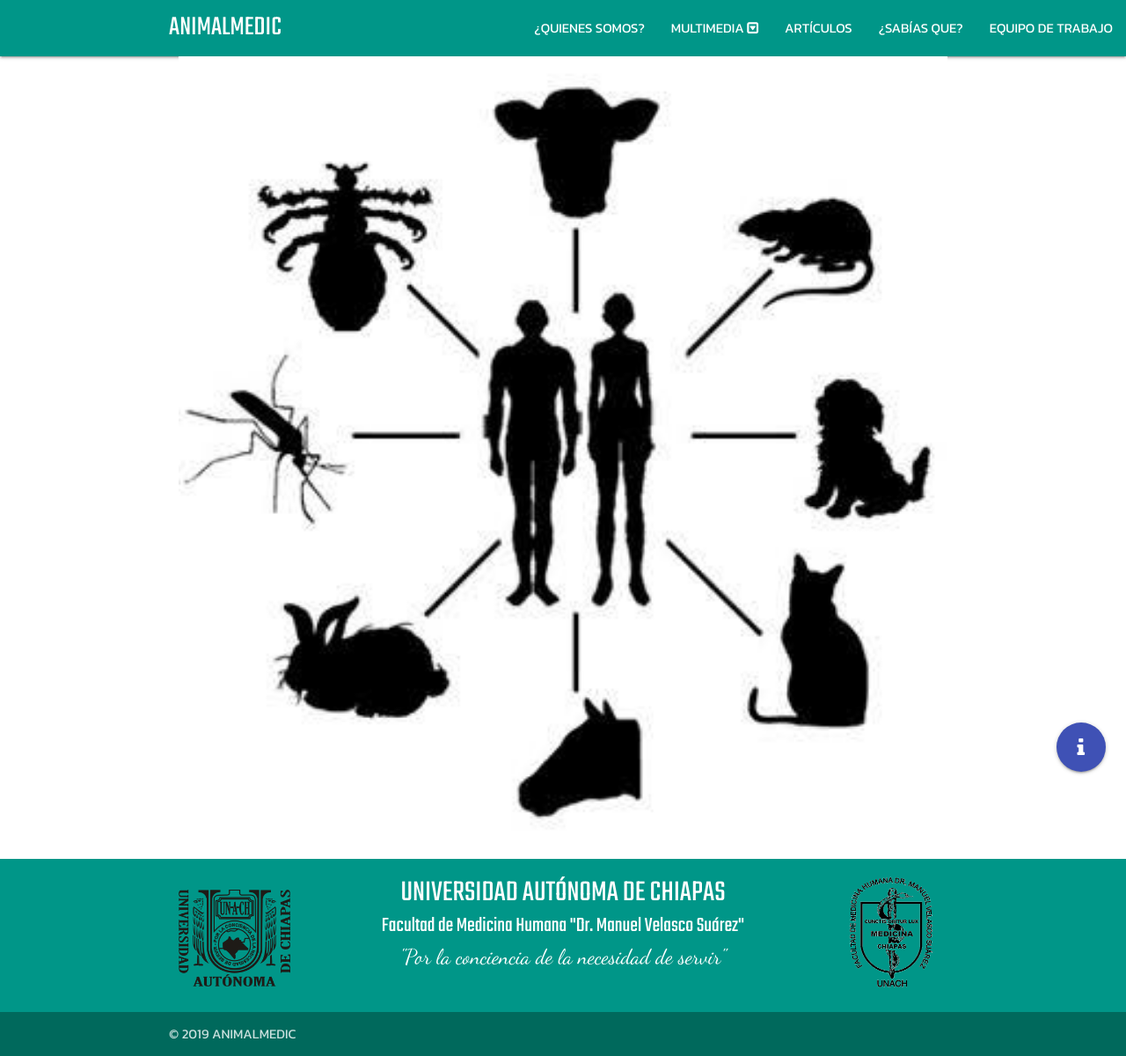
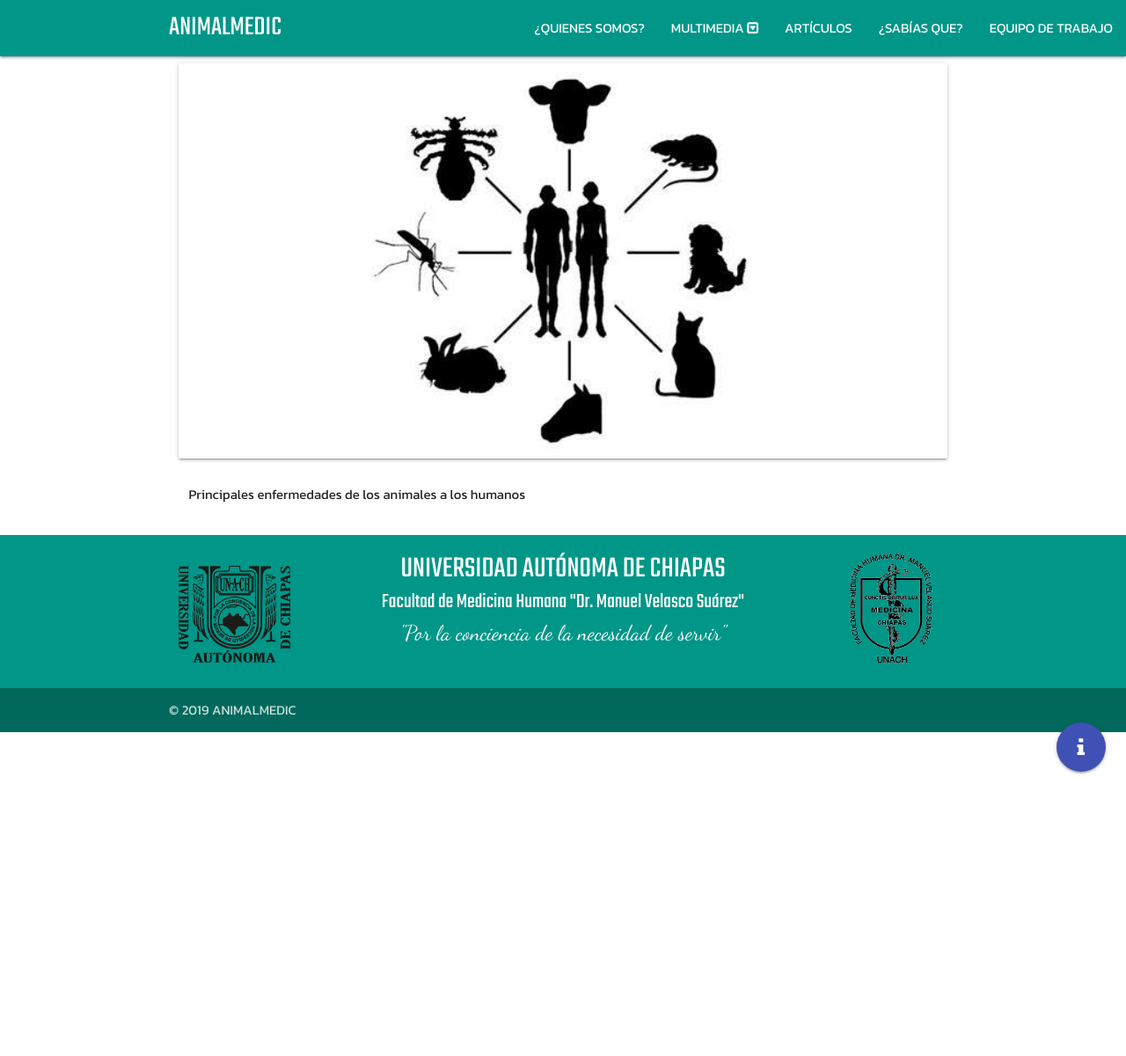
Before and after one commit to animalmedic/animalmedic.github.io, a Jekyll site: the page built from pages/sabias-que.html, in a window 1280 px wide. Shown: the whole page at 88% size. Built offline with Jekyll 4.4.1, drawn with Linux system fonts in a browser that asks for light colours; nearby versions of some CDN libraries; some web fonts are replaced; library files that are not in the unit come from our copies; after the commit the page ends 900 px from its top, so only the background shows below that.

Commit message:
Add files via upload

```diff
--- a/pages/sabias-que.html
+++ b/pages/sabias-que.html
@@ -6,7 +6,12 @@ permalink: sabias-que
 <div class="container">
 	<div class="row">
 		<div class="col l12 m12 s12">
-			<a href="{{ site.baseurl }}/assets/articulos/sabias-que.pdf"><img src="{{ site.baseurl }}/assets/sabias-que.jpg" style="width: 100%;height: auto;"></a>
+			<div class="card">
+				<center><a href="{{ site.baseurl }}/assets/articulos/principales-enfermedades.pdf"><img  class="center" src="{{ site.baseurl }}/assets/sabias-que.jpg" style="width: 50%;height: auto;"></a></center>
+			</div>
+			<div class="col l12 m12 s12">
+				<p>Principales enfermedades de los animales a los humanos</p>
+			</div>
 		</div>
 	</div>
 </div>
```
